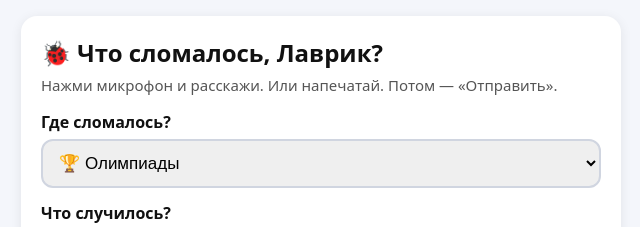
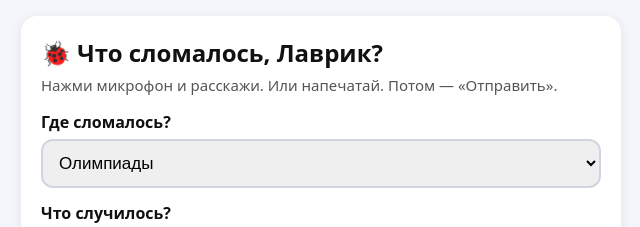
Before and after one commit to victorkrivenko4949-commits/lavrik-bugs, a website: page index.html in a window 1280 px wide. Shown: the top 227 px of the page, 319-959 px from the left. Drawn offline with Linux system fonts and the light colour scheme.

Commit message:
SECTIONS_V2: полный список разделов без эмодзи (27 пунктов) + группы «Подготовка и прогресс», «Учитель и родитель», пункты «Прочее», «Мои ученики», «Мои гении (дети)»

```diff
--- a/index.html
+++ b/index.html
@@ -30,34 +30,39 @@
   <label>Где сломалось?</label>
   <select id="gde">
     <optgroup label="Учёба">
-      <option>🏆 Олимпиады</option>
-      <option>📚 Каталог методов</option>
-      <option>📅 Календарь олимпиад</option>
-      <option>📅 Задачи дня</option>
-      <option>📖 С чего начать</option>
-      <option>📰 Статьи</option>
-      <option>🤖 AI Тьютор</option>
-      <option>📐 Генерация чертежей</option>
-      <option>📝 Пробники и тесты</option>
+      <option>Олимпиады</option>
+      <option>Каталог методов</option>
+      <option>Календарь олимпиад</option>
+      <option>Задачи дня</option>
+      <option>С чего начать</option>
+      <option>Статьи</option>
+      <option>AI Тьютор</option>
+      <option>Генерация чертежей</option>
+      <option>Пробники и тесты</option>
     </optgroup>
-    <optgroup label="Подготовка (пилот)">
-      <option>💬 Куратор</option>
-      <option>📊 Статистика</option>
-      <option>💡 Банк неточностей</option>
+    <optgroup label="Подготовка и прогресс">
+      <option>Куратор</option>
+      <option>Статистика</option>
+      <option>Банк неточностей</option>
     </optgroup>
     <optgroup label="Общение и аккаунт">
-      <option>👤 Профиль</option>
-      <option>👫 Друзья</option>
-      <option>💬 Чат</option>
-      <option>🏆 Лидеры</option>
-      <option>🎥 Встречи (Meet)</option>
-      <option>💳 Подписка и оплата</option>
-      <option>🔑 Вход и регистрация</option>
-      <option>💬 Поддержка</option>
+      <option>Профиль</option>
+      <option>Друзья</option>
+      <option>Чат</option>
+      <option>Лидеры</option>
+      <option>Встречи (Meet)</option>
+      <option>Подписка и оплата</option>
+      <option>Вход и регистрация</option>
+      <option>Поддержка</option>
+    </optgroup>
+    <optgroup label="Учитель и родитель">
+      <option>Мои ученики</option>
+      <option>Мои гении (дети)</option>
     </optgroup>
     <optgroup label="Другое">
-      <option>📱 Приложение на телефон</option>
-      <option>📖 О сайте</option>
+      <option>Прочее</option>
+      <option>Приложение на телефон</option>
+      <option>О сайте</option>
       <option>Сайт formyla.net (другое)</option>
       <option>Другое</option>
     </optgroup>
```
Also changed, not shown: public/index.html (+28 -23 lines), .github/ISSUE_TEMPLATE/bug.yml.
